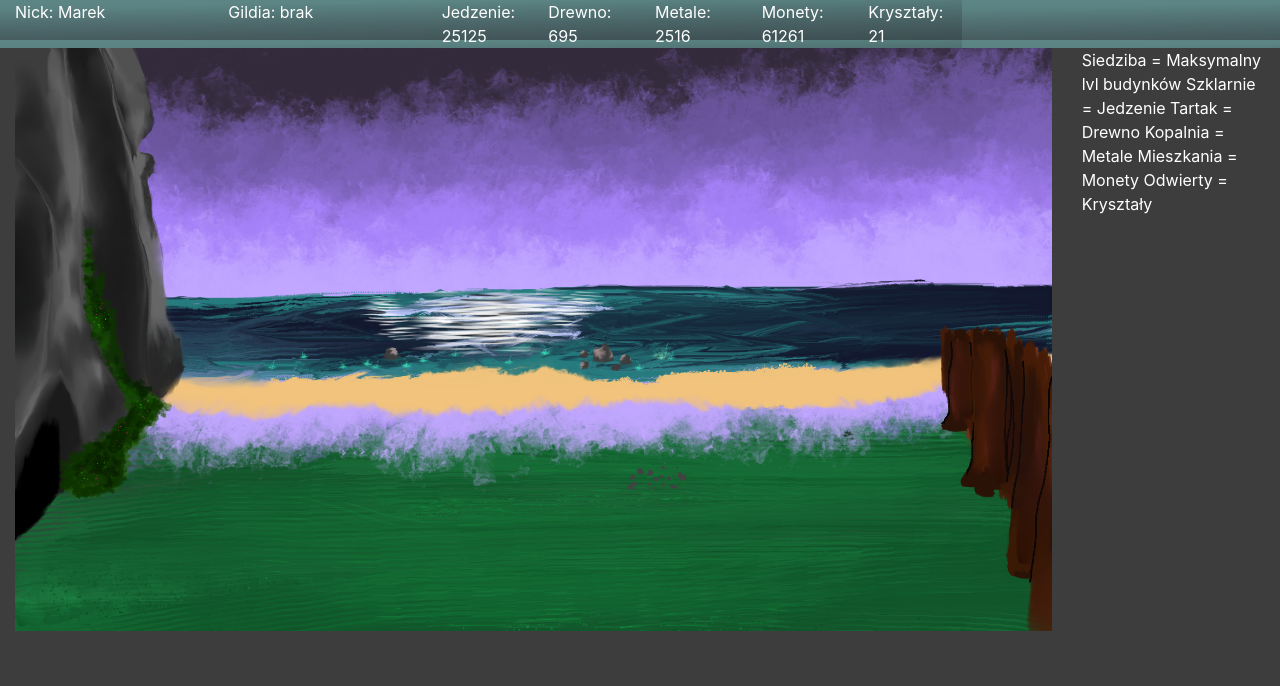
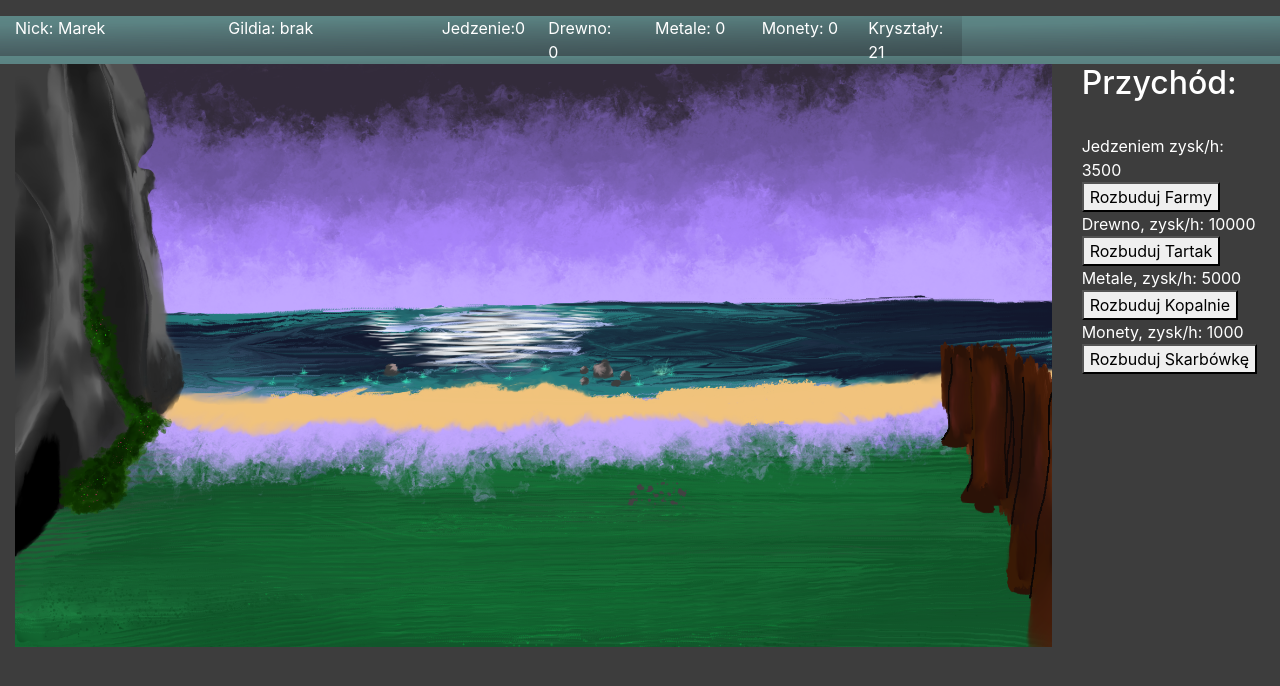
Before and after one commit to Project-Ascension-to-Heaven/Giera, a PHP site: page /sandbox/Interface.php in a window 1280 px wide. Shown: the top 686 px of the page. Run offline with PHP 8.4, Linux system fonts and the light colour scheme.

Commit message:
Część funkcjonalna index.php włożona do Interface.php + mały fix w Villageclass.php

```diff
--- a/sandbox/Interface.php
+++ b/sandbox/Interface.php
@@ -1,3 +1,47 @@
+<pre>
+<?php
+    function function_alert($message) {
+        // Display the alert box
+        echo "<script>alert('$message');</script>";
+    }
+
+    require('./class/GameManager.class.php');
+    session_start();
+    if(!isset($_SESSION['gm']))
+    {
+        $gm = new GameManager();
+        $_SESSION['gm'] = $gm;
+    }
+    else
+    {
+        $gm = $_SESSION['gm'];
+    }
+    $v = $gm->v;
+    $gm->sync();
+
+    if(isset($_REQUEST['action']))
+    {
+        switch($_REQUEST['action'])
+        {
+            case "upgradeBuilding":
+                if($v->upgradeBuilding($_REQUEST['building']))
+                {
+                    function_alert("Ulepszono budynek: ".$_REQUEST['building']);
+                    //echo "Ulepszono budynek: ".$_REQUEST['building'];
+                }
+                else
+                {
+                    function_alert("Kowal spalił ci Truta +8 ".$_REQUEST['building']);
+                    //echo "Kowal spalił ci Truta +8".$_REQUEST['building'];
+                }
+            break;
+            default:
+                echo 'Nieprawidłowa zmienna action';
+        }
+    }
+?>
+</pre>
+
 <!DOCTYPE html>
 <html lang="pl">
 <head>
@@ -17,17 +61,16 @@
                     Gildia: brak
                 </div>
                 <div class="col-1">
-                    Jedzenie: 25125
+                    Jedzenie:<?php echo $v->showStorage("jedzenie"); ?>
                 </div>
                 <div class="col-1">
-                    <?php include('time.php')
-                    ?>
+                    Drewno: <?php echo $v->showStorage("drewno"); ?>
                 </div>
                 <div class="col-1">
-                    Metale: 2516
+                    Metale: <?php echo $v->showStorage("metale"); ?>
                 </div>
                 <div class="col-1">
-                    Monety: 61261
+                    Monety: <?php echo $v->showStorage("monety"); ?>
                 </div>
                 <div class="col-1">
                     Kryształy: 21
@@ -38,12 +81,23 @@
                     <img src="projekt.png" id="obrazTlo">
                 </div>
                 <div class="col-2">
-                    Siedziba = Maksymalny lvl budynków
-                    Szklarnie = Jedzenie
-                    Tartak = Drewno
-                    Kopalnia = Metale
-                    Mieszkania = Monety
-                    Odwierty = Kryształy
+                    <h2>Przychód:</h2> <br>
+                    Jedzeniem zysk/h: <?php echo $v->showHourGain("jedzenie"); ?> <br>
+                    <a href="Interface.php?action=upgradeBuilding&building=farmy">
+                        <button>Rozbuduj Farmy</button>
+                    </a><br>
+                    Drewno, zysk/h: <?php echo $v->showHourGain("drewno"); ?> <br>
+                    <a href="Interface.php?action=upgradeBuilding&building=tartak">
+                        <button>Rozbuduj Tartak</button>
+                    </a><br>
+                    Metale, zysk/h: <?php echo $v->showHourGain("metale"); ?> <br>
+                    <a href="Interface.php?action=upgradeBuilding&building=kopalniaMetali">
+                        <button>Rozbuduj Kopalnie</button>
+                    </a><br>
+                    Monety, zysk/h: <?php echo $v->showHourGain("monety"); ?> <br>
+                    <a href="Interface.php?action=upgradeBuilding&building=skarbowka">
+                        <button>Rozbuduj Skarbówkę</button>
+                    </a><br>
                 </div>
             </div>
         </div>
--- a/sandbox/class/Villageclass.php
+++ b/sandbox/class/Villageclass.php
@@ -135,7 +135,7 @@ class Village
     public function showHourGain(string $resource) : string
     {
         switch($resource){
-            case 'wood';
+            case 'drewno';
                 return $this->drewnoGain(3600);
         break;
             case 'metale';
```
